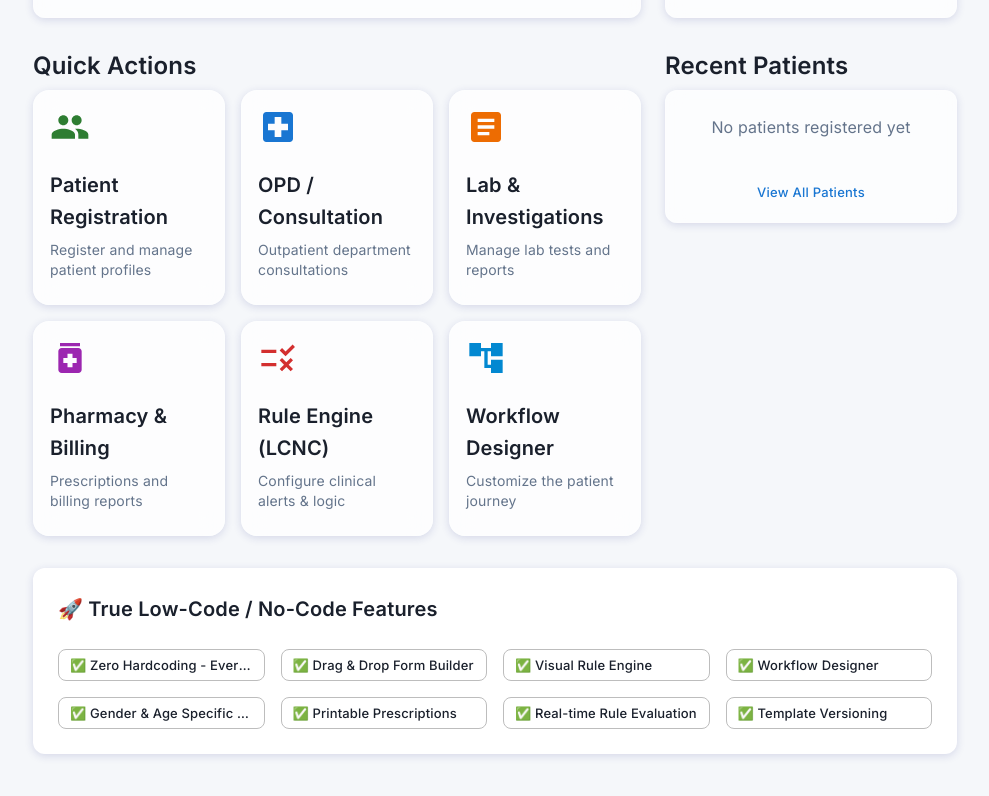
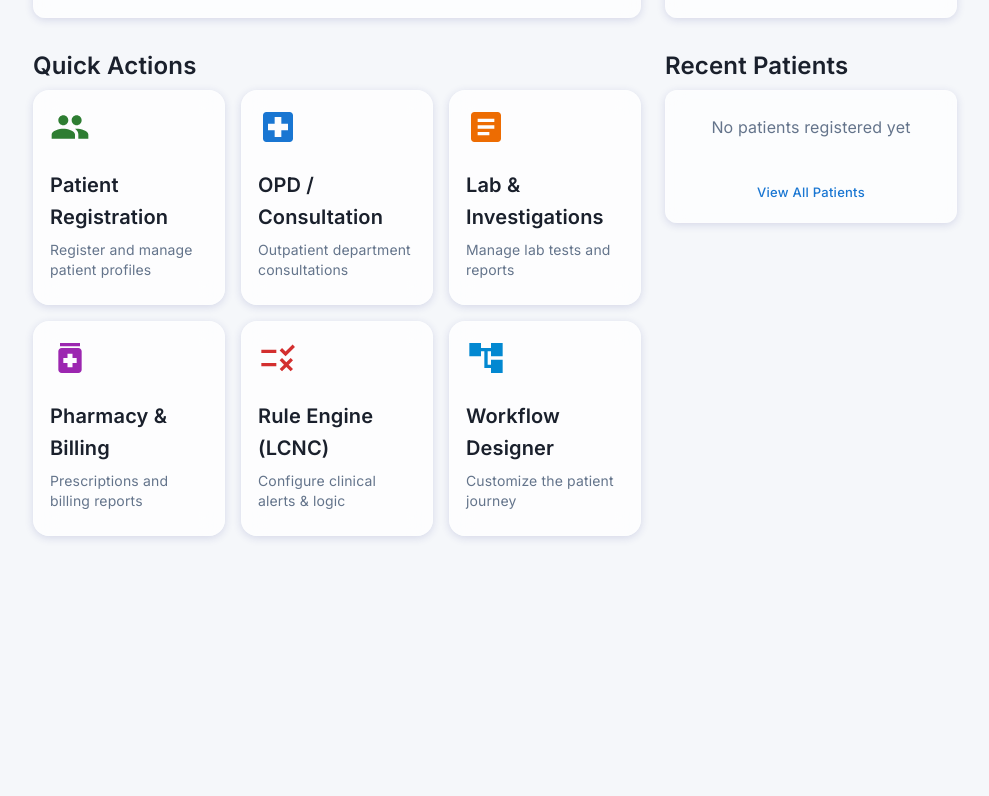
Before and after one commit to jessetg7/adapta, a React (Vite) app in the folder frontend/: page / in a window 1280 px wide. Shown: the part 1232-2028 px from the top of the page, without its empty margins (275-1264 px from the left). After the commit the page ends 1824 px from the top, so only its background shows below. Built offline with nearby package versions, Linux system fonts and the light colour scheme; sample sign-in values are in the browser's storage.

Commit message:
Removed unnecessary text.

```diff
--- a/frontend/src/pages/Dashboard.jsx
+++ b/frontend/src/pages/Dashboard.jsx
@@ -333,29 +333,6 @@ const Dashboard = () => {
             </Paper>
           </Grid>
         </Grid>
-
-        {/* LCNC Features Banner */}
-        <Paper sx={{ p: 3, mt: 4, bgcolor: 'background.paper' }}>
-          <Typography variant="h6" fontWeight={600} gutterBottom>
-            🚀 True Low-Code / No-Code Features
-          </Typography>
-          <Grid container spacing={2} sx={{ mt: 1 }}>
-            {[
-              '✅ Zero Hardcoding - Everything is JSON-driven',
-              '✅ Drag & Drop Form Builder',
-              '✅ Visual Rule Engine',
-              '✅ Workflow Designer',
-              '✅ Gender & Age Specific Templates',
-              '✅ Printable Prescriptions',
-              '✅ Real-time Rule Evaluation',
-              '✅ Template Versioning',
-            ].map((feature) => (
-              <Grid item xs={12} sm={6} md={3} key={feature}>
-                <Chip label={feature} variant="outlined" sx={{ width: '100%', justifyContent: 'flex-start' }} />
-              </Grid>
-            ))}
-          </Grid>
-        </Paper>
       </Container>
 
       <BlueprintSelector
--- a/frontend/src/pages/Settings.jsx
+++ b/frontend/src/pages/Settings.jsx
@@ -343,16 +343,6 @@ const Settings = () => {
                             </Grid>
                         </Paper>
                     </Grid>
-
-                    {/* Info Alert */}
-                    <Grid item xs={12}>
-                        <Alert severity="info" sx={{ borderRadius: 2 }}>
-                            <Typography variant="body2">
-                                <strong>Note:</strong> Changes to doctor and clinic information will be reflected in all future prescriptions and medical reports.
-                                Your settings are saved locally in your browser.
-                            </Typography>
-                        </Alert>
-                    </Grid>
                 </Grid>
             </Container>
 
```
